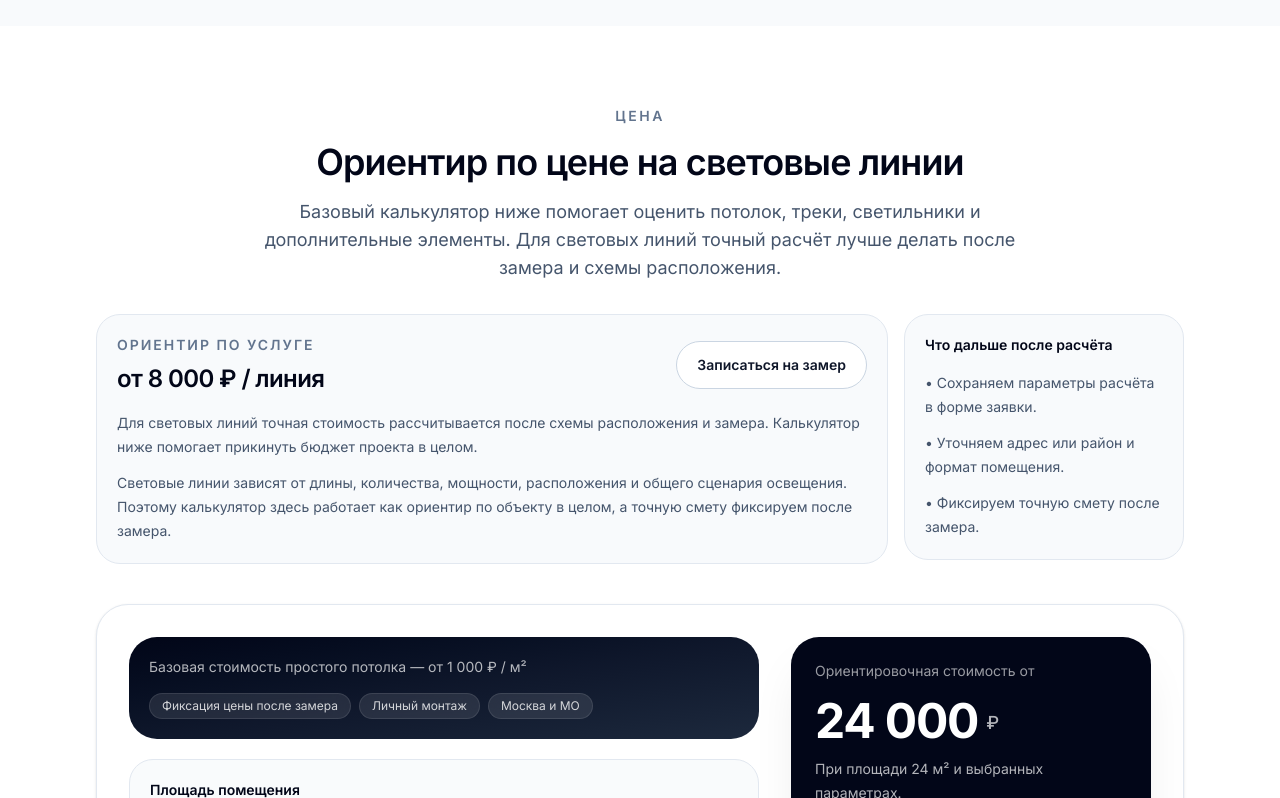
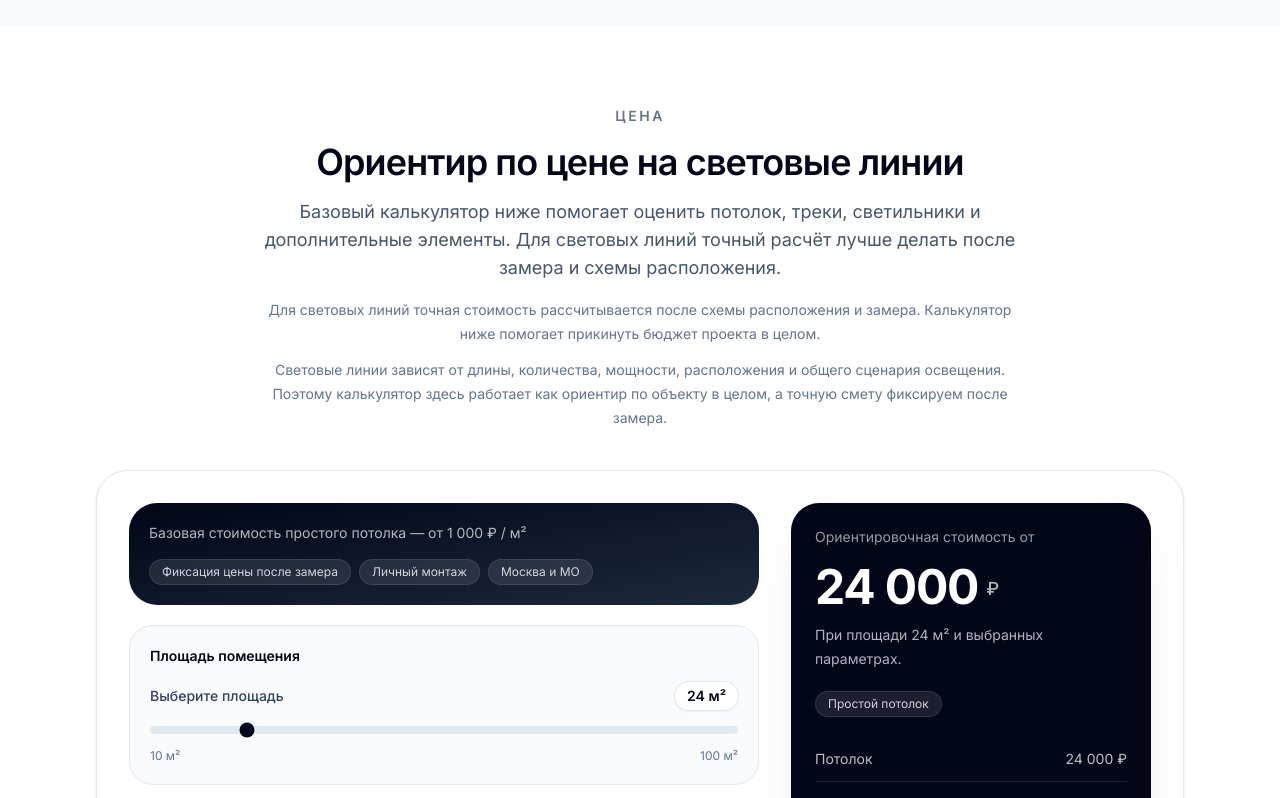
Before and after one commit to svladimirtsk-crypto/nextjs-potolkovo, a Next.js app: page /uslugi/svetovye-linii in a window 1280 px wide. Shown: the part 1821-2619 px from the top of the page. Built offline with nearby package versions, Linux system fonts and the light colour scheme.

Commit message:
Update ServicePriceSection.tsx

```diff
--- a/app/uslugi/_components/ServicePriceSection.tsx
+++ b/app/uslugi/_components/ServicePriceSection.tsx
@@ -1,6 +1,5 @@
 import type { ServicePageContent } from "@/content/services";
 import { PriceCalculatorClient } from "@/components/home/price-calculator-client";
-import { Button } from "@/components/ui/button";
 import { Container } from "@/components/ui/container";
 
 type ServicePriceSectionProps = {
@@ -8,8 +7,6 @@ type ServicePriceSectionProps = {
 };
 
 export function ServicePriceSection({ service }: ServicePriceSectionProps) {
-  const presetNote = service.price.calculatorPreset.introNote;
-
   return (
     <section
       id="price"
@@ -32,50 +29,23 @@ export function ServicePriceSection({ service }: ServicePriceSectionProps) {
           <p className="mt-4 text-base leading-7 text-slate-600 sm:text-lg">
             {service.price.sectionIntro}
           </p>
-        </div>
 
-        <div className="mt-8 grid gap-4 lg:grid-cols-[minmax(0,1fr)_280px] lg:items-start">
-          <div className="rounded-[1.5rem] border border-slate-200 bg-slate-50 p-5">
-            <div className="flex flex-col gap-3 sm:flex-row sm:flex-wrap sm:items-center sm:justify-between">
-              <div>
-                <p className="text-sm font-semibold uppercase tracking-[0.14em] text-slate-500">
-                  Ориентир по услуге
-                </p>
-                <p className="mt-2 text-2xl font-semibold tracking-tight text-slate-950">
-                  {service.price.fromLabel}
-                </p>
-              </div>
+          {service.price.calculatorPreset.introNote ? (
+            <p className="mt-4 text-sm leading-6 text-slate-500">
+              {service.price.calculatorPreset.introNote}
+            </p>
+          ) : null}
 
-              <Button href="#action" variant="secondary" className="justify-center">
-                {service.hero.primaryCtaLabel}
-              </Button>
-            </div>
-
-            {presetNote ? (
-              <p className="mt-4 text-sm leading-6 text-slate-600">{presetNote}</p>
-            ) : null}
-
-            <p className="mt-3 text-sm leading-6 text-slate-600">
-              {service.price.note}
-            </p>
-          </div>
-
-          <div className="rounded-[1.5rem] border border-slate-200 bg-slate-50 p-5">
-            <p className="text-sm font-semibold text-slate-950">
-              Что дальше после расчёта
-            </p>
-            <ul className="mt-4 space-y-3 text-sm leading-6 text-slate-600">
-              <li>• Сохраняем параметры расчёта в форме заявки.</li>
-              <li>• Уточняем адрес или район и формат помещения.</li>
-              <li>• Фиксируем точную смету после замера.</li>
-            </ul>
-          </div>
+          <p className="mt-3 text-sm leading-6 text-slate-500">
+            {service.price.note}
+          </p>
         </div>
 
         <div className="mt-10">
           <PriceCalculatorClient
             key={service.slug}
             preset={service.price.calculatorPreset}
+            compactSections
           />
         </div>
       </Container>
```
